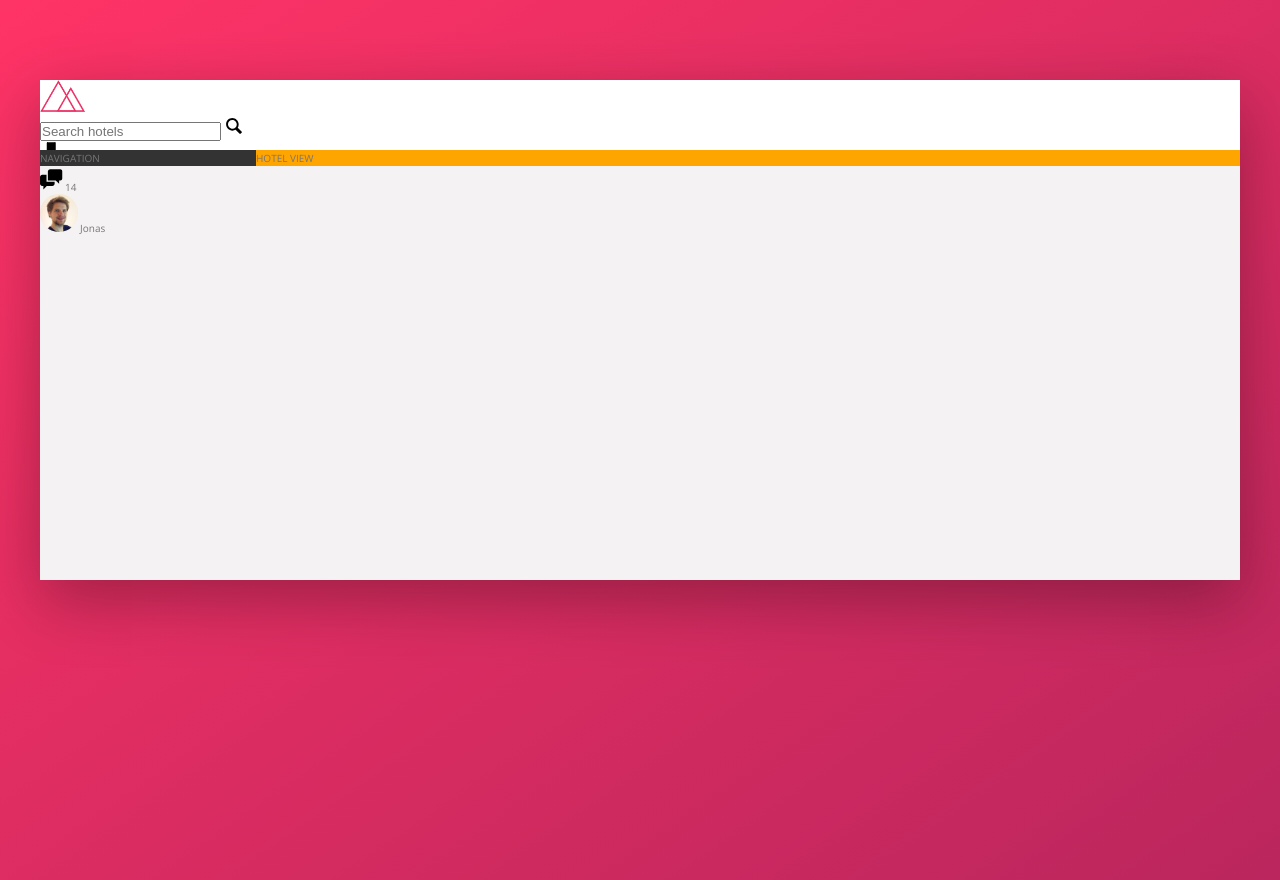
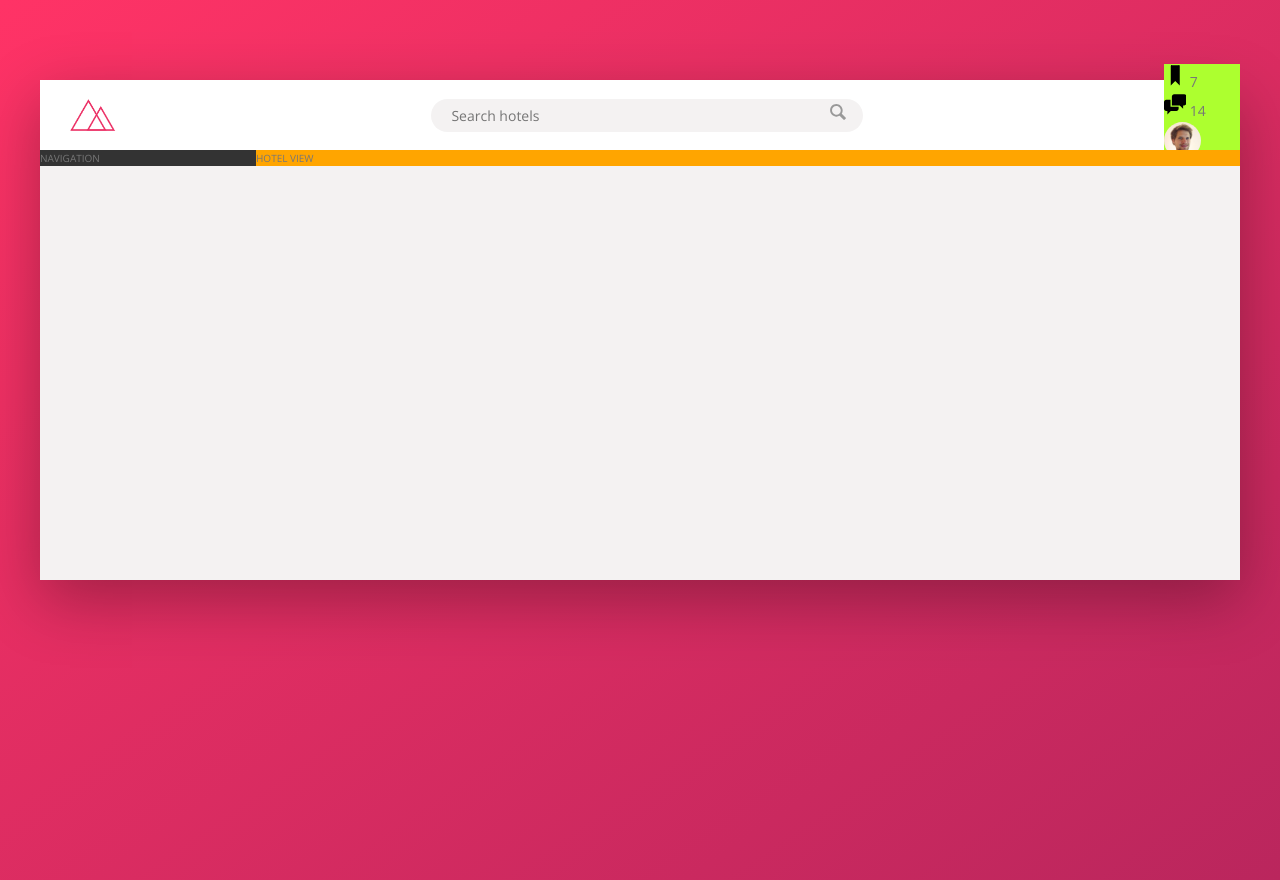
Before and after one commit to andres-cruz/trillo, a website: page index.html in a window 1280 px wide. Drawn offline with nearby package versions, Linux system fonts and the light colour scheme.

Commit message:
Building the Header - Part 2

```diff
--- a/sass/_components.scss
+++ b/sass/_components.scss
@@ -2,28 +2,70 @@
 // LOGO
 .logo {
     height: 3.2rem;
+    margin-left: 3rem;
 }
 
 /////////////////////////////////////
 // SEARCH
 .search {
+    flex: 0 0 40%;
+
+    display: flex;
+    align-items: center;
+    justify-content: center;
+
     &__input {
+        font-family: inherit;
+        font-size: inherit;
+        color: inherit;
+        background-color: var(--color-grey-light-2);
+        border: none;
+        padding: .7rem 2rem;
+        border-radius: 100px;
+        width: 90%;
+        transition: all .2s;
+        margin-right: -3.5rem;
 
+        &:focus {
+            outline: none;
+            width: 100%;
+            background-color: var(--color-grey-light-3);
+        }
+
+        &::webkit-input-placeholder {
+            font-weight: 100;
+            color: var(--color-grey-light-4);
+        }
+    }
+
+    &__input:focus + &__button {
+        background-color: var(--color-grey-light-3);
     }
 
     &__button {
+        border: none;
+        background-color: var(--color-grey-light-2);
 
+        &:focus {
+            outline: none;
+        }
+
+        &:active {
+            transform: translateY(2px);
+        }
     }
 
     &__icon {
         height: 2rem;
         width: 2rem;
+        fill: var(--color-grey-dark-3);
     }
 }
 
 /////////////////////////////////////
 // USER NAVIGATION
 .user-nav {
+    background-color: greenyellow;
     &__icon-box {
 
     }
--- a/sass/_layout.scss
+++ b/sass/_layout.scss
@@ -8,9 +8,14 @@
 }
 
 .header {
+    font-size: 1.4rem;
     height: 7rem;
     background-color: #fff;
     border-bottom: var(--color-grey-light-2);
+
+    display: flex;
+    justify-content: space-between;
+    align-items: center;
 }
 
 .content {
```
Also changed, not shown: css/style.css.
